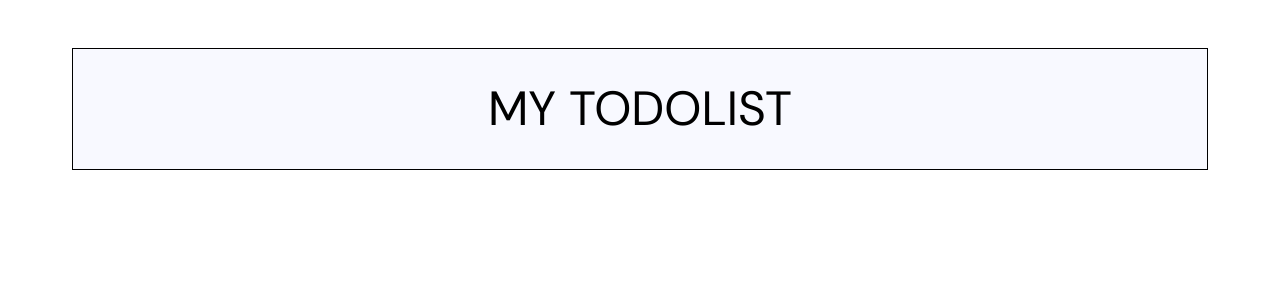
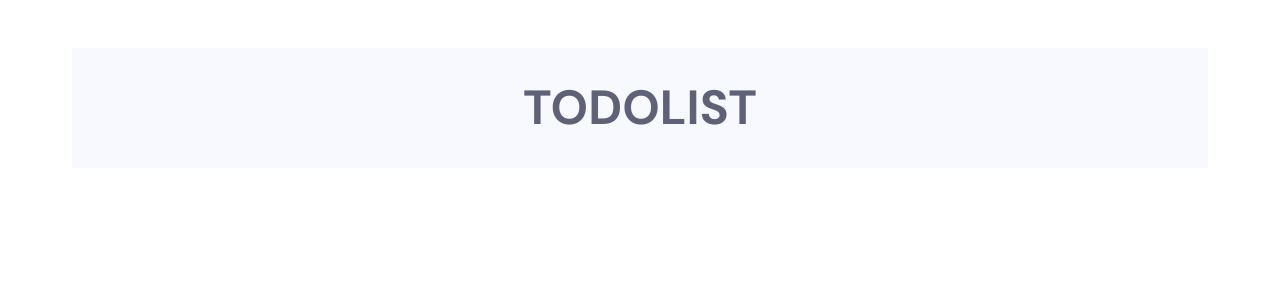
Before and after one commit to susangeeta/todo-app, a React (Vite) app: page / in a window 1280 px wide. Shown: the top 300 px of the page. Built offline with nearby package versions, Linux system fonts and the light colour scheme.

Commit message:
Header completed

```diff
--- a/src/components/Header.jsx
+++ b/src/components/Header.jsx
@@ -1,8 +1,8 @@
 const Header = () => {
   return (
     <section className="px-18 py-12 ">
-      <div className="bg-[#f8f9ff] p-9 border uppercase flex justify-center items-center text-5xl font-normal">
-        My ToDoList
+      <div className="bg-[#f8f9ff] text-[#5f6177] p-9  uppercase flex justify-center items-center text-5xl font-bold">
+        ToDoList
       </div>
     </section>
   );
```
